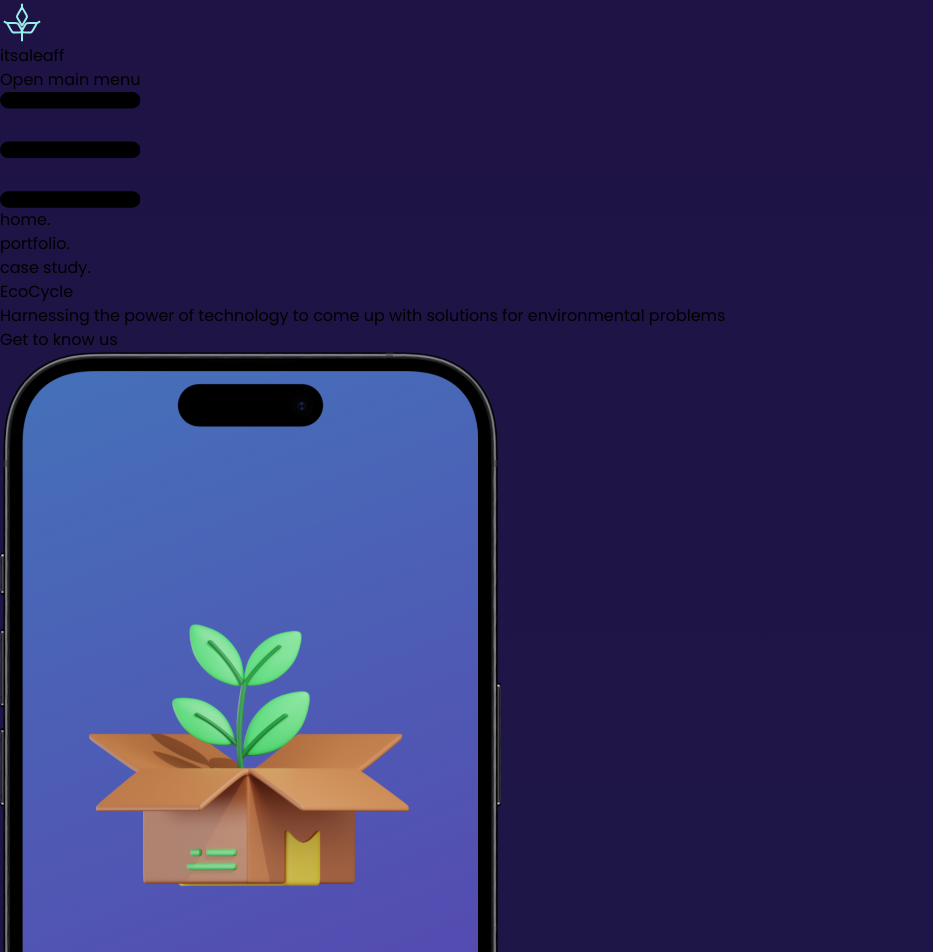
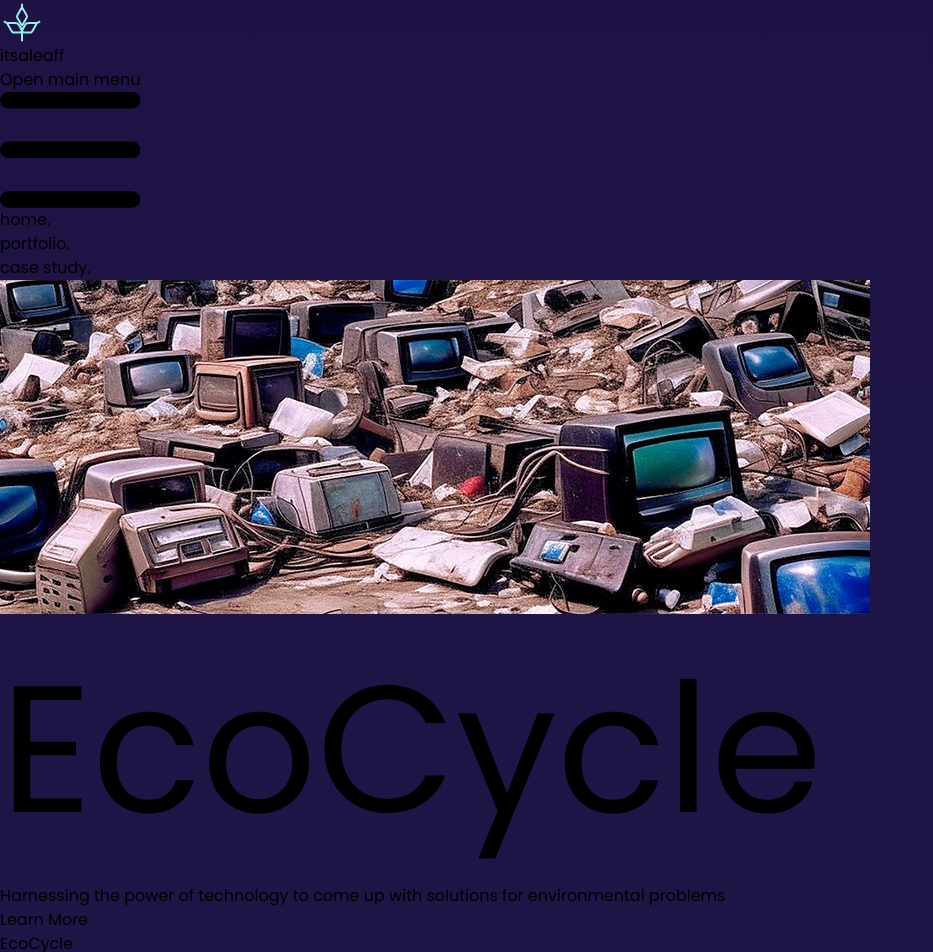
Before and after one commit to alexabainza/alex-portfolio, a React (Vite) app: page /casestudy in a window 1280 px wide. Shown: the top 952 px of the page, without its empty margins (0-933 px from the left). Built offline with nearby package versions, Linux system fonts and the light colour scheme.

Commit message:
ecocycle landing v1

```diff
--- a/src/pages/Landing.jsx
+++ b/src/pages/Landing.jsx
@@ -69,9 +69,9 @@ function Landing() {
             </Link>
           </div>
         </div>
-        <div className="text-white w-1/2 flex">
+        {/* <div className="text-white w-1/2 flex">
           <img src={profile} className="h-full w-full"></img>
-        </div>
+        </div> */}
       </div>
       <AboutMe />
       <Experiences />
--- a/src/pages/Portfolio.jsx
+++ b/src/pages/Portfolio.jsx
@@ -26,8 +26,8 @@ const Portfolio = () => {
               href="#"
               className={`inline-block px-4 py-3 rounded-sm ${
                 activeTab === "tab1"
-                  ? "text-white bg-blue-600 active"
-                  : "hover:text-gray-900 hover:bg-blue-700 "
+                  ? "text-white bg-red-500 active"
+                  : "hover:text-gray-900 hover:bg-red-400 "
               }`}
               onClick={() => handleTabClick("tab1")}
             >
@@ -39,8 +39,8 @@ const Portfolio = () => {
               href="#"
               className={`inline-block px-4 py-3 rounded-sm ${
                 activeTab === "tab2"
-                  ? "text-white bg-blue-600 active"
-                  : "hover:text-gray-900 hover:bg-blue-700 "
+                  ? "text-white bg-red-500 active"
+                  : "hover:text-gray-900 hover:bg-red-400 "
               }`}
               onClick={() => handleTabClick("tab2")}
             >
@@ -52,8 +52,8 @@ const Portfolio = () => {
               href="#"
               className={`inline-block px-4 py-3 rounded-sm ${
                 activeTab === "tab3"
-                  ? "text-white bg-blue-600 active"
-                  : "hover:text-gray-900 hover:bg-blue-700 "
+                  ? "text-white bg-red-500 active"
+                  : "hover:text-gray-900 hover:bg-red-400 "
               }`}
               onClick={() => handleTabClick("tab3")}
             >
--- a/src/pages/casestudy/CaseStudy.jsx
+++ b/src/pages/casestudy/CaseStudy.jsx
@@ -1,25 +1,53 @@
 import React from "react";
 import mockup from "../../assets/ecocycle-mockup.png";
 import AboutEcoCycle from "./AboutEcoCycle";
+import ewastebg from "../../assets/ewaste-bg.jpg";
 
 const CaseStudy = () => {
   return (
-    <div className="px-20 gap-5 min-h-screen">
+    <div className="gap-5 min-h-screen relative">
+      <div className="relative">
+        <img
+          src={ewastebg}
+          className="h-screen w-full object-cover"
+          alt="Background"
+        ></img>
+        <div className="absolute inset-0 bg-blue-900 opacity-70 " />
+        <div className="absolute top-1/2 left-1/2 transform -translate-x-1/2 -translate-y-1/2 flex flex-col gap-2 justify-center items-center align-middle">
+          <h1
+            className=" text-9xl  text-white font-semibold text-center"
+            style={{
+              fontSize: 180,
+            }}
+          >
+            Eco
+            <span className="text-blue-300">Cycle</span>
+          </h1>
+          <p className="text-white text-2xl text-center mt-5">
+            Harnessing the power of technology to come up with solutions for
+            environmental problems
+          </p>
+          <button class=" bg-blue-500 hover:bg-blue-200 text-white py-2 px-4 rounded-lg w-[50%] mt-2">
+            Learn More
+          </button>
+        </div>
+      </div>
+
       <div className="w-full flex flex-row mt-20 min-h-screen items-center">
-        <div className=" text-white w-3/4 flex flex-col align-center gap-3">
-          <h1 className="text-9xl text-white">EcoCycle</h1>
+        <div className="absolute top-1/2 left-1/2 transform -translate-x-1/2 -translate-y-1/2 text-center">
+          <h1 className="text-9xl text-white border-2">EcoCycle</h1>
           <p className="text-xl w-3/4">
             Harnessing the power of technology to come up with solutions for
             environmental problems
           </p>
           <button
             type="button"
-            class="text-white bg-[#97EFE9] w-1/3 hover:bg-blue-800 font-medium rounded-lg text-sm px-5 py-2.5 me-2 mb-2 "
+            className="text-white bg-[#97EFE9] w-1/3 hover:bg-blue-800 font-medium rounded-lg text-sm px-5 py-2.5 me-2 mb-2"
           >
             Get to know us
           </button>
         </div>
-        <img src={mockup} className="h-screen w-1/4"></img>
+        <img src={mockup} className="h-screen w-1/4" alt="Mockup"></img>
       </div>
       <AboutEcoCycle />
     </div>
```
Also changed, not shown: src/assets/ewaste-bg.jpg (added).
